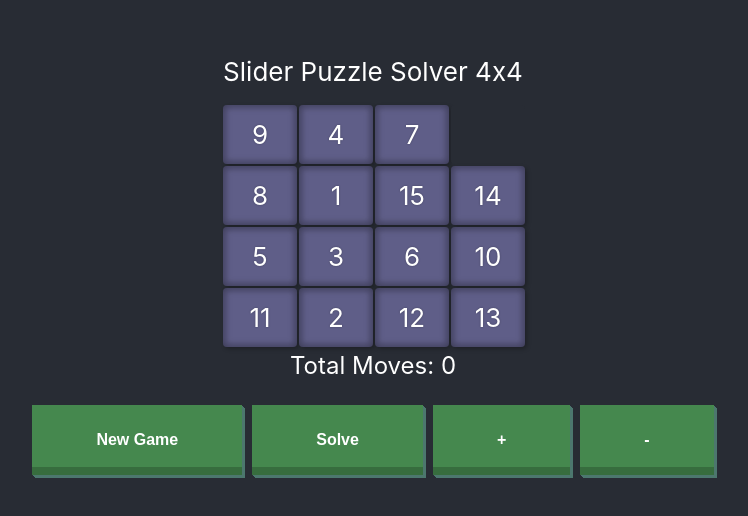
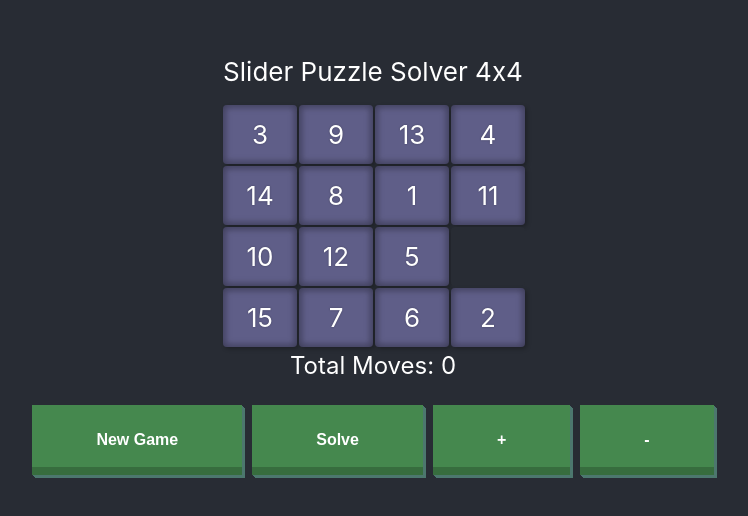
Before and after one commit to JoeyHentges/React-Sliding-Puzzle-Solver, a React (Create React App) app: page / in a window 1280 px wide. Shown: the part 132-648 px from the top of the page, without its empty margins (267-1015 px from the left). Built offline with nearby package versions, Linux system fonts and the light colour scheme.

Commit message:
unbeleivable bug killing the matricies - randomly placing values

```diff
--- a/src/SlidingPuzzle/Algorithm/Helpers.js
+++ b/src/SlidingPuzzle/Algorithm/Helpers.js
@@ -1,4 +1,20 @@
 const EMPTY = 0;
+
+export function toMatrix(list) {
+  var matrix = [],
+    i,
+    k;
+  const elementsPerSubArray = Math.sqrt(list.length, 2);
+
+  for (i = 0, k = -1; i < list.length; i++) {
+    if (i % elementsPerSubArray === 0) {
+      k++;
+      matrix[k] = [];
+    }
+    matrix[k].push(list[i]);
+  }
+  return matrix;
+}
 
 export function checkBoard(board, finalBoard) {
   for (let row = 0; row < board.length; row += 1) {
--- a/src/SlidingPuzzle/Algorithm/Solve.js
+++ b/src/SlidingPuzzle/Algorithm/Solve.js
@@ -1,4 +1,5 @@
 import {
+  toMatrix,
   getFinalBoard,
   move,
   getNeighbors,
@@ -6,7 +7,9 @@ import {
   checkBoard
 } from './Helpers';
 
-export function solveBoard(board) {
+export function solveBoard(BoardLogic) {
+  const board = BoardLogic.matrix;
+  console.log(BoardLogic.board);
   console.log(board);
   const finalBoard = getFinalBoard(board.length);
   let currentBoard = board.slice(0);
--- a/src/SlidingPuzzle/Board/Board.jsx
+++ b/src/SlidingPuzzle/Board/Board.jsx
@@ -5,20 +5,12 @@ import BoardLogic from './BoardLogic';
 import { solveBoard } from '../Algorithm/Solve';
 import { Visualize } from '../Visualize/Visualize';
 
-const boardLogic = new BoardLogic();
-
 class Board extends Component {
-  static defaultProps = {
-    size: 3,
-    onMove: (i, j) => {
-      console.log(`Clicked tile ${i},${j}`);
-    }
-  };
-
   constructor(props) {
     super(props);
+    const boardLogic = new BoardLogic(this.props.size);
     const board = boardLogic.boardToMatrix(
-      boardLogic.scramble(boardLogic.initBoard(this.props.size))
+      boardLogic.scramble(boardLogic.board)
     );
     this.state = {
       boardLogic,
@@ -30,28 +22,22 @@ class Board extends Component {
   }
 
   newGame = () => {
-    const boardLogic = new BoardLogic();
-    const board = boardLogic.boardToMatrix(
-      boardLogic.scramble(boardLogic.initBoard(this.props.size))
-    );
+    this.state.boardLogic.newBoard(this.props.size);
     this.setState({
-      board,
+      board: this.state.boardLogic.matrix,
       size: this.props.size,
       moves: 0,
-      isWin: boardLogic.checkWin(board)
+      isWin: this.state.boardLogic.checkWin(this.state.boardLogic.board)
     });
   };
 
   changeBoardSize = newSize => {
-    const boardLogic = new BoardLogic();
-    const board = boardLogic.boardToMatrix(
-      boardLogic.scramble(boardLogic.initBoard(newSize))
-    );
+    this.state.boardLogic.newBoard(newSize);
     this.setState({
-      board,
+      board: this.state.boardLogic.matrix,
       size: newSize,
       moves: 0,
-      isWin: boardLogic.checkWin(board)
+      isWin: this.state.boardLogic.checkWin(this.state.boardLogic.board)
     });
   };
 
@@ -59,13 +45,11 @@ class Board extends Component {
   // in y, x
   move = (column, row) => {
     if (this.state.isWin) return;
-    console.log(column, row);
-    this.props.onMove(row, column);
-    const newBoard = boardLogic.move(this.state.board, row, column);
+    const newBoard = this.state.boardLogic.move(this.state.board, row, column);
     this.setState(prevState => ({
       board: newBoard,
       moves: prevState.moves + 1,
-      isWin: boardLogic.checkWin(newBoard)
+      isWin: this.state.boardLogic.checkWin(newBoard)
     }));
   };
 
@@ -102,8 +86,10 @@ class Board extends Component {
   };
 
   solve = () => {
-    const { moves } = solveBoard(this.state.board);
-    Visualize(this, moves);
+    const temp = solveBoard(this.state.boardLogic);
+    console.log(temp);
+    //const { moves } = solveBoard(this.state.boardLogic.board);
+    //Visualize(this, moves);
   };
 
   changeSize = amount => {
--- a/src/SlidingPuzzle/Board/BoardLogic.js
+++ b/src/SlidingPuzzle/Board/BoardLogic.js
@@ -1,6 +1,12 @@
 import { getFinalBoard, move, checkBoard } from '../Algorithm/Helpers';
 
 export default class BoardLogic {
+  constructor(size) {
+    const board = this.scramble(this.initBoard(size));
+    this.board = board;
+    this.matrix = this.boardToMatrix(board);
+  }
+
   /**
    * Gets a new board of the given size
    * @param {Number} size amount of Boxes per row
@@ -9,7 +15,18 @@ export default class BoardLogic {
     return Array.from({ length: size * size }, (_, b) => b);
   }
 
-  boardToMatrix(board) {
+  newBoard(size) {
+    const board = this.scramble(this.initBoard(size));
+    this.board = board;
+    this.matrix = this.boardToMatrix(board);
+  }
+
+  boardToMatrix() {
+    //const size = Math.sqrt(this.board.size, 2);
+    const board = this.board;
+    console.log(board);
+    //return this.board;
+
     const rowColLength = Math.sqrt(board.length, 2);
     const matrix = [];
     let count = 0;
--- a/src/SlidingPuzzle/Visualize/Visualize.js
+++ b/src/SlidingPuzzle/Visualize/Visualize.js
@@ -1,11 +1,11 @@
 export function Visualize(SliderPuzzle, moves) {
-  console.log(moves);
+  console.log(SliderPuzzle.state.board);
   let count = 0;
   for (let i = 0; i < moves.length; i += 1) {
     setTimeout(() => {
       const { row, column } = moves[count];
       SliderPuzzle.move(row, column);
       count += 1;
-    }, 100 * i);
+    }, 1000 * i);
   }
 }
```
